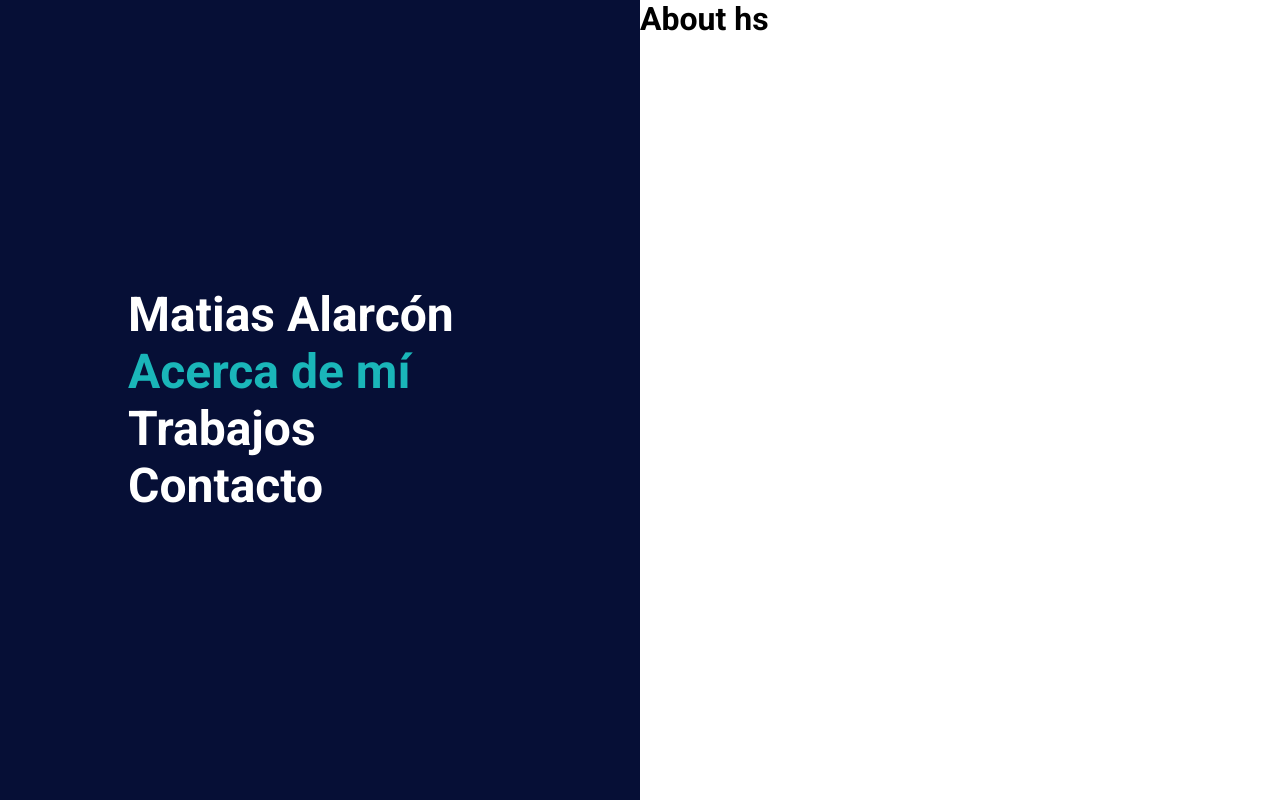
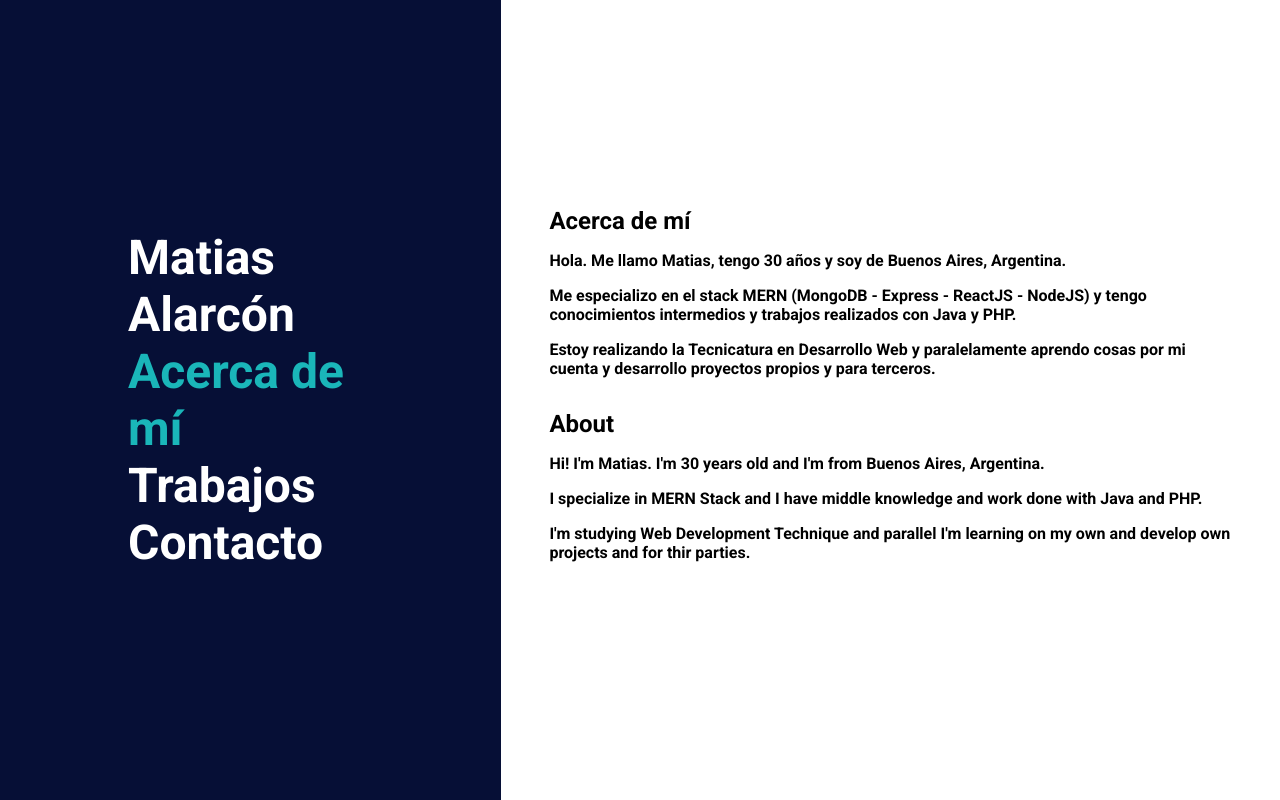
Before and after one commit to matiasal55/matiasal55.github.io, a React (Create React App) app: page /about in a window 1280 px wide. Built offline with nearby package versions, Linux system fonts and the light colour scheme.

Commit message:
About inicial

```diff
--- a/src/pages/About.js
+++ b/src/pages/About.js
@@ -1,8 +1,28 @@
+import Content from '../components/Content';
+import '../styles/_about.scss';
+
 const About = () => {
     return (
-        <div>
-            <h1>About hs</h1>
-        </div>
+        <Content>
+            <div className='information'>
+                <h2>Acerca de mí</h2>
+                <p>Hola. Me llamo Matias, tengo 30 años y soy de Buenos Aires, Argentina.</p>
+                <p>
+                    Me especializo en el stack MERN (MongoDB - Express - ReactJS - NodeJS) y tengo conocimientos intermedios y trabajos realizados con Java y
+                    PHP.
+                </p>
+                <p>
+                    Estoy realizando la Tecnicatura en Desarrollo Web y paralelamente aprendo cosas por mi cuenta y desarrollo proyectos propios y para
+                    terceros.
+                </p>
+            </div>
+            <div className='information'>
+                <h2>About</h2>
+                <p>Hi! I'm Matias. I'm 30 years old and I'm from Buenos Aires, Argentina.</p>
+                <p>I specialize in MERN Stack and I have middle knowledge and work done with Java and PHP.</p>
+                <p>I'm studying Web Development Technique and parallel I'm learning on my own and develop own projects and for thir parties.</p>
+            </div>
+        </Content>
     );
 };
 
--- /dev/null
+++ b/src/styles/_about.scss
@@ -0,0 +1,11 @@
+p {
+    margin-top: 1rem;
+}
+
+.information {
+    margin-bottom: 2rem;
+}
+
+.content {
+    background-color: white;
+}
```
